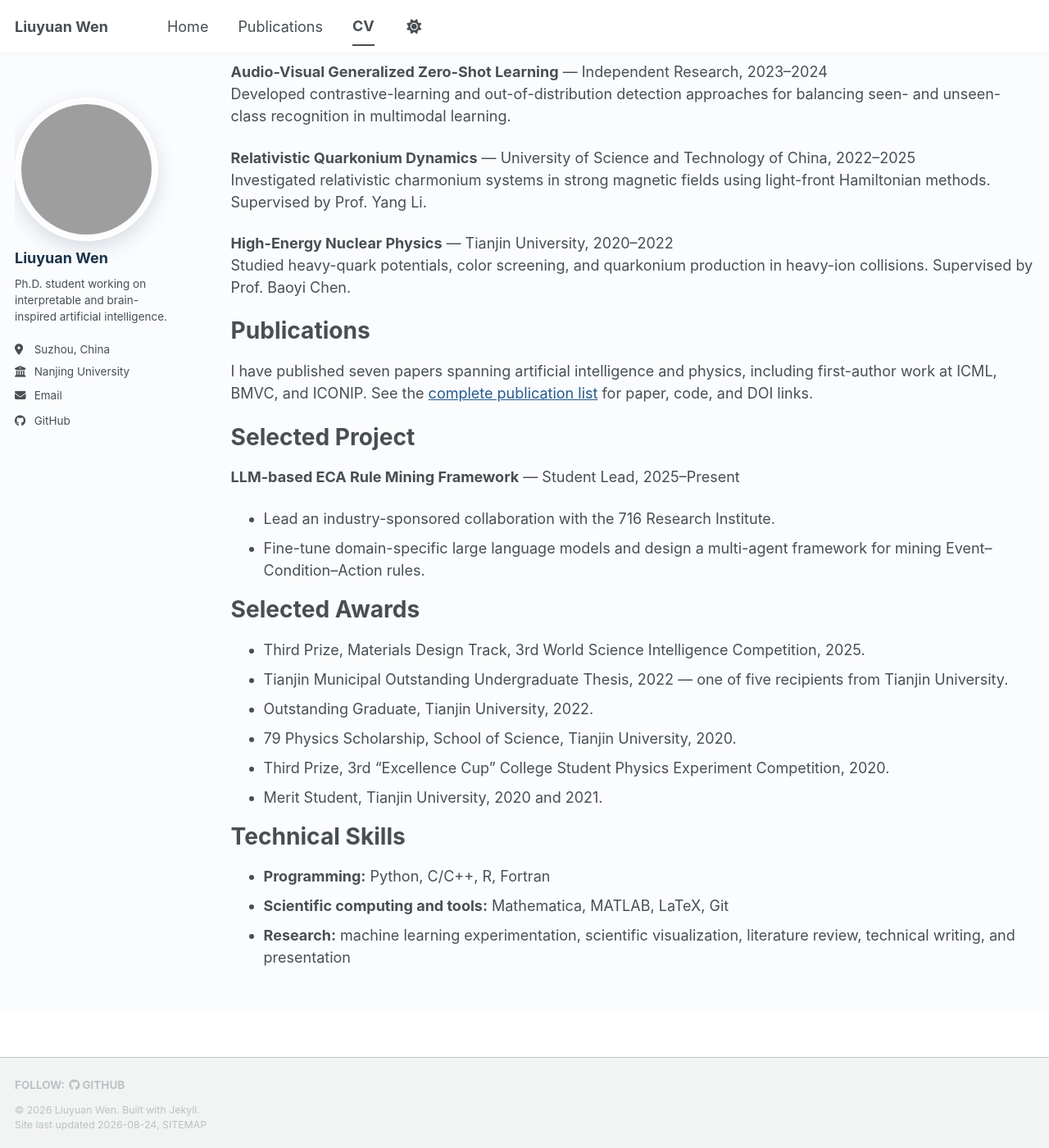
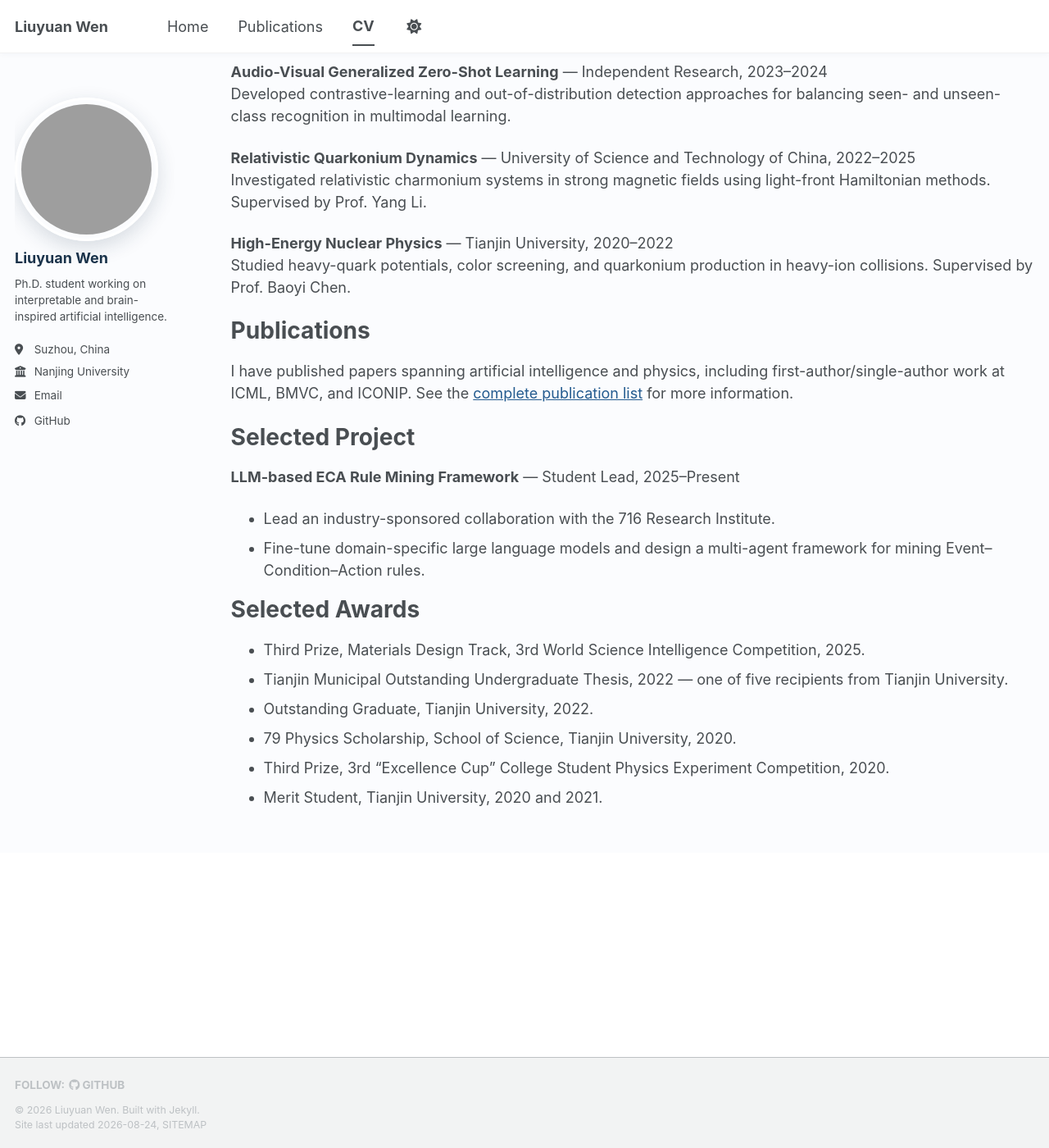
Before and after one commit to liuyuan-wen/liuyuan-wen.github.io, a Jekyll site: the page built from _pages/cv.md, in a window 1280 px wide and 1400 px high, scrolled down 590 px. Shown: the whole window at 82% size. Built offline with Jekyll 4.4.1, drawn with Linux system fonts in a browser that asks for light colours; a style sheet for code colours, icons or effects is not loaded.

Commit message:
Update personal profile and CV

```diff
--- a/_pages/cv.md
+++ b/_pages/cv.md
@@ -41,7 +41,7 @@ Studied heavy-quark potentials, color screening, and quarkonium production in he
 Publications
 ======
 
-I have published seven papers spanning artificial intelligence and physics, including first-author work at ICML, BMVC, and ICONIP. See the [complete publication list](/publications/) for paper, code, and DOI links.
+I have published papers spanning artificial intelligence and physics, including first-author/single-author work at ICML, BMVC, and ICONIP. See the [complete publication list](/publications/) for more information.
 
 Selected Project
 ======
@@ -60,10 +60,3 @@ Selected Awards
 - 79 Physics Scholarship, School of Science, Tianjin University, 2020.
 - Third Prize, 3rd “Excellence Cup” College Student Physics Experiment Competition, 2020.
 - Merit Student, Tianjin University, 2020 and 2021.
-
-Technical Skills
-======
-
-- **Programming:** Python, C/C++, R, Fortran
-- **Scientific computing and tools:** Mathematica, MATLAB, LaTeX, Git
-- **Research:** machine learning experimentation, scientific visualization, literature review, technical writing, and presentation
```
Also changed, not shown: _pages/about.md (+2 -2 lines).
